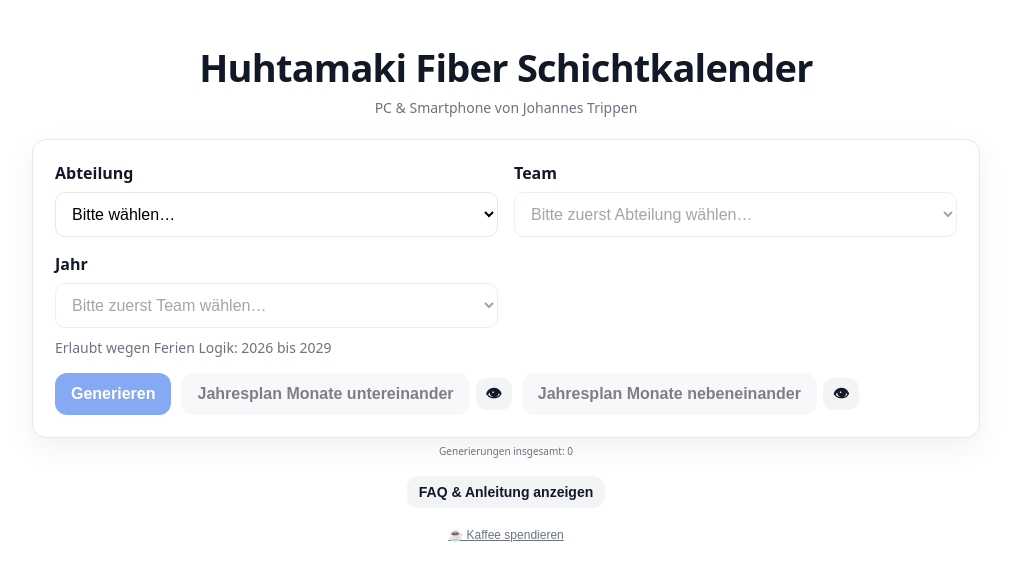
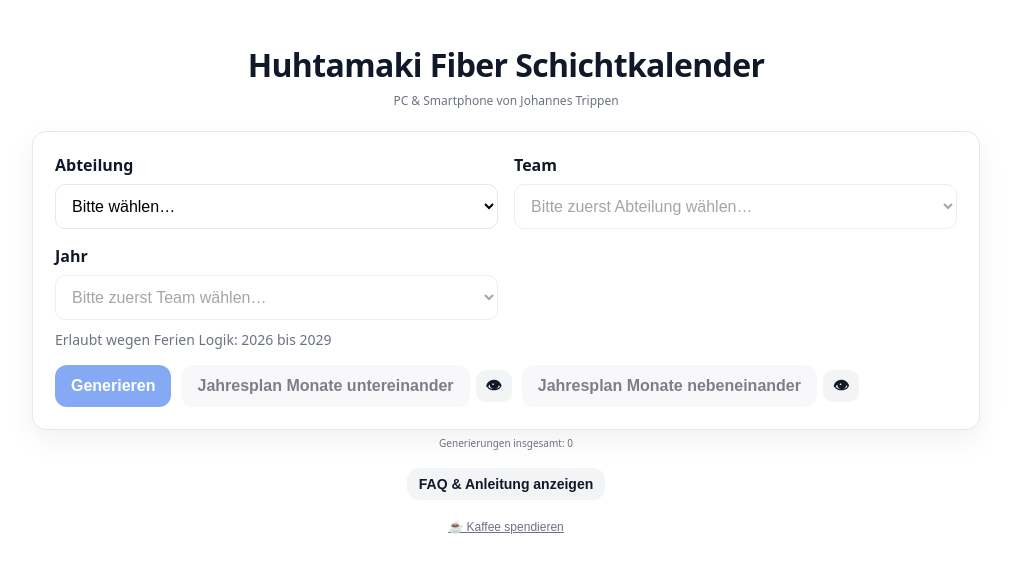
Before and after one commit to Schmelza/schichtplan-web, a plain HTML site: page index.html in a window 1280 px wide. Shown: the whole page, without its empty margins (134-1145 px from the left). Drawn offline with Linux system fonts and the light colour scheme; no server answers.

Commit message:
Adjust heading and subtitle font sizes in CSS

```diff
--- a/index.html
+++ b/index.html
@@ -66,8 +66,8 @@
     *{box-sizing:border-box}
     body{margin:0;font-family:system-ui,-apple-system,Segoe UI,Roboto,Arial,sans-serif;color:var(--text);background:var(--bg);}
     .wrap{max-width:980px;margin:48px auto;padding:0 16px;}
-    h1{font-size:38px;line-height:1.05;margin:0 0 22px;text-align:center;letter-spacing:-0.02em;}
-    .subtitle{text-align:center;font-size:14px;color:var(--muted);margin-top:-12px;margin-bottom:22px;}
+    h1{font-size:32px;line-height:1.05;margin:0 0 22px;text-align:center;letter-spacing:-0.02em;}
+    .subtitle{text-align:center;font-size:12px;color:var(--muted);margin-top:-12px;margin-bottom:22px;}
     .card{background:var(--card);border:1px solid var(--border);border-radius:var(--radius);box-shadow:var(--shadow);padding:22px;}
     .grid{display:grid;grid-template-columns:1fr 1fr;gap:16px;}
 
```
